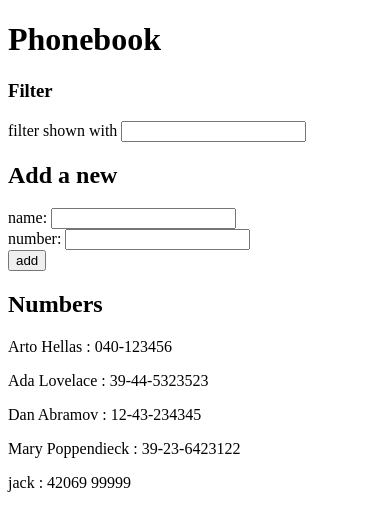
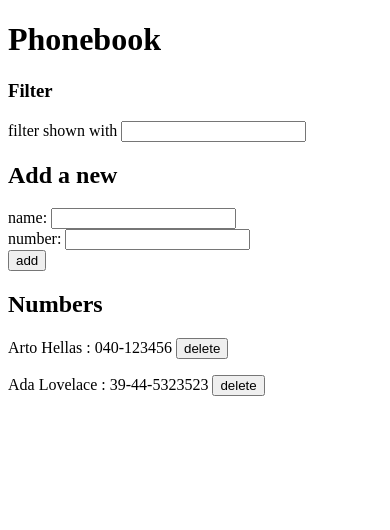
Before and after one commit to llewellyndsouza/FullStackOpen, a React (Create React App) app in the folder phonebook/: page / in a window 390 px wide. Shown: the top 530 px of the page. Built offline with nearby package versions, Linux system fonts and the light colour scheme; data requests are answered from the project's data file.

Commit message:
phonebook step9 added delete button

```diff
--- a/phonebook/db.json
+++ b/phonebook/db.json
@@ -9,21 +9,6 @@
       "name": "Ada Lovelace",
       "number": "39-44-5323523",
       "id": 2
-    },
-    {
-      "name": "Dan Abramov",
-      "number": "12-43-234345",
-      "id": 3
-    },
-    {
-      "name": "Mary Poppendieck",
-      "number": "39-23-6423122",
-      "id": 4
-    },
-    {
-      "name": "jack",
-      "number": "42069 99999",
-      "id": 5
     }
   ]
 }
--- a/phonebook/src/App.js
+++ b/phonebook/src/App.js
@@ -37,7 +37,7 @@ const App = () => {
         ]}
       />
       <h2>Numbers</h2>
-      <Persons persons={persons} filter={newFilter} />
+      <Persons persons={persons} setPersons={setPersons} filter={newFilter} />
     </div>
   );
 };
--- a/phonebook/src/components/Persons.js
+++ b/phonebook/src/components/Persons.js
@@ -1,9 +1,38 @@
-const Persons = ({ persons, filter }) => {
+import numbersService from "../services/numbers";
+
+const DeleteButton = ({id, persons, setPersons}) => {
+  return(
+    <button
+          onClick={() => {
+            if (window.confirm(`are you sure?`)) {
+              numbersService.deleteNumber(id);
+              setPersons(persons.map(person => person.id !== id))
+            }
+          }}
+        >
+          delete
+        </button>
+  )
+}
+
+const Persons = ({ persons, setPersons, filter }) => {
   let people = "";
   if (filter === "") {
     people = persons.map((person) => (
       <p key={person.name}>
-        {person.name} : {person.number}
+        {person.name} : {person.number}{" "}
+        <button
+          onClick={() => {
+            if (window.confirm(`are you sure?`)) {
+              numbersService.deleteNumber(person.id).then(err => {
+                console.log(err)
+                setPersons(persons.filter(p => p.id !== person.id))
+                })
+            }
+          }}
+        >
+          delete
+        </button>
       </p>
     ));
   } else {
@@ -13,7 +42,21 @@ const Persons = ({ persons, filter }) => {
     });
     people = people.map((person) => (
       <p key={person.name}>
-        {person.name} : {person.number}
+        {person.name} : {person.number}{" "}
+        <button
+          onClick={() => {
+            if (window.confirm(`are you sure?`)) {
+              numbersService.deleteNumber(person.id).then(err => {
+                console.log(err)
+                if(err==={}) {
+                  setPersons(persons.map(p => p.id !== person.id))
+                }
+                })
+            }
+          }}
+        >
+          delete
+        </button>
       </p>
     ));
   }
--- a/phonebook/src/services/numbers.js
+++ b/phonebook/src/services/numbers.js
@@ -1,16 +1,21 @@
-import axios from 'axios';
+import axios from "axios";
 
-const baseUrl = 'http://localhost:3001/persons'
+const baseUrl = "http://localhost:3001/persons";
 
 const getAll = () => {
-  const request = axios.get(baseUrl)
-  return request.then(response => response.data);
-}
+  const request = axios.get(baseUrl);
+  return request.then((response) => response.data);
+};
 
 const addNew = (newContact) => {
-  const request = axios.post(baseUrl, newContact)
-  return request.then(response => response.data);
+  const request = axios.post(baseUrl, newContact);
+  return request.then((response) => response.data);
+};
 
-}
+const deleteNumber = (id) => {
+  console.log("deleting number", id);
+  const request = axios.delete(`${baseUrl}/${id}`)
+  return request.then((response) => response.data);
+};
 
-export default {getAll , addNew}
+export default { getAll, addNew, deleteNumber };
```
